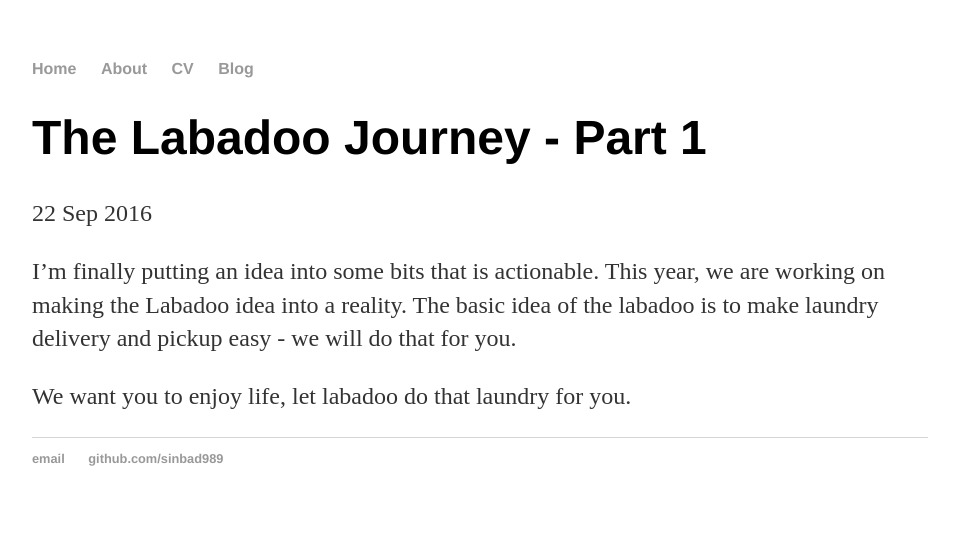
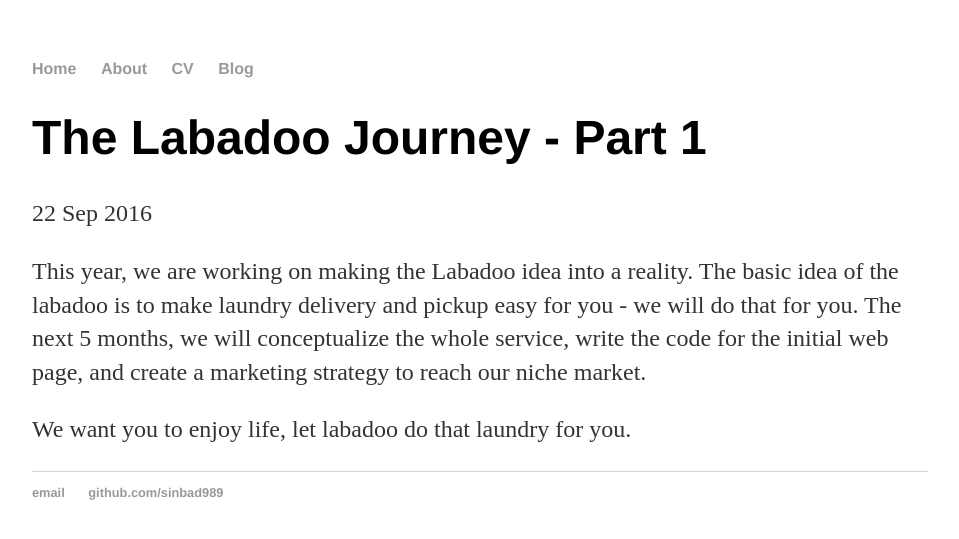
Before and after one commit to sinbad989/sinbad989.github.io, a Jekyll site: the page built from _posts/2016-22-9-The-Labadoo-Journey.md, in a window 1280 px wide. Shown: the top 539 px of the page, without its empty margins (160-1119 px from the left). Built offline with Jekyll 4.4.1, drawn with Linux system fonts in a browser that asks for light colours.

Commit message:
Update 2016-22-9-The-Labadoo-Journey.md

```diff
--- a/_posts/2016-22-9-The-Labadoo-Journey.md
+++ b/_posts/2016-22-9-The-Labadoo-Journey.md
@@ -4,7 +4,6 @@
 date: 2016-09-22
 ---
 
-I'm finally putting an idea into some bits that is actionable. This year, we are working on making the Labadoo idea into a reality.
-The basic idea of the labadoo is to make laundry delivery and pickup easy - we will do that for you.
+This year, we are working on making the Labadoo idea into a reality. The basic idea of the labadoo is to make laundry delivery and pickup easy for you - we will do that for you. The next 5 months, we will conceptualize the whole service, write the code for the initial web page, and create a marketing strategy to reach our niche market.
 
 We want you to enjoy life, let labadoo do that laundry for you.
```
